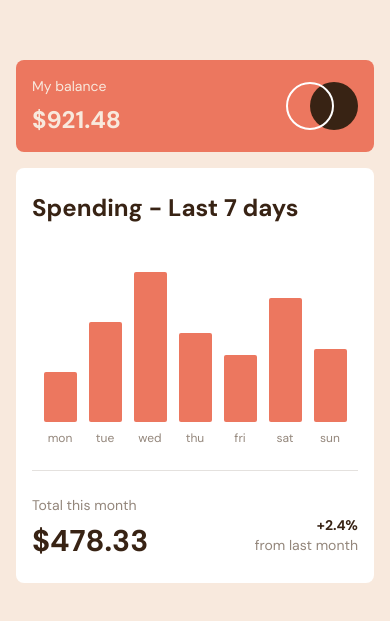
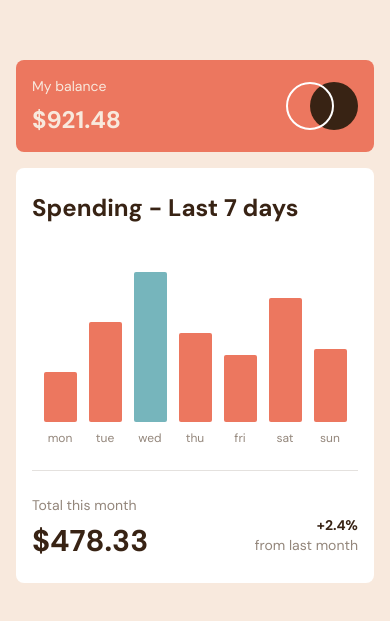
Before and after one commit to fkrunic/frontend-mentor-expenses-chart-component, a Vue app: page / in a window 390 px wide. Shown: the part 117-738 px from the top of the page. Built offline with nearby package versions, Linux system fonts and the light colour scheme.

Commit message:
mobile design

```diff
--- a/src/App.vue
+++ b/src/App.vue
@@ -37,7 +37,7 @@ onMounted(() => {
             v-for="bar of content"
             :amount="bar.amount"
             :max-value="maxValue"
-            :is-current="false"
+            :is-current="bar.day === 'wed'"
             :weekday="(bar.day as Weekday)"
             ></Bar>
         </div>
```
